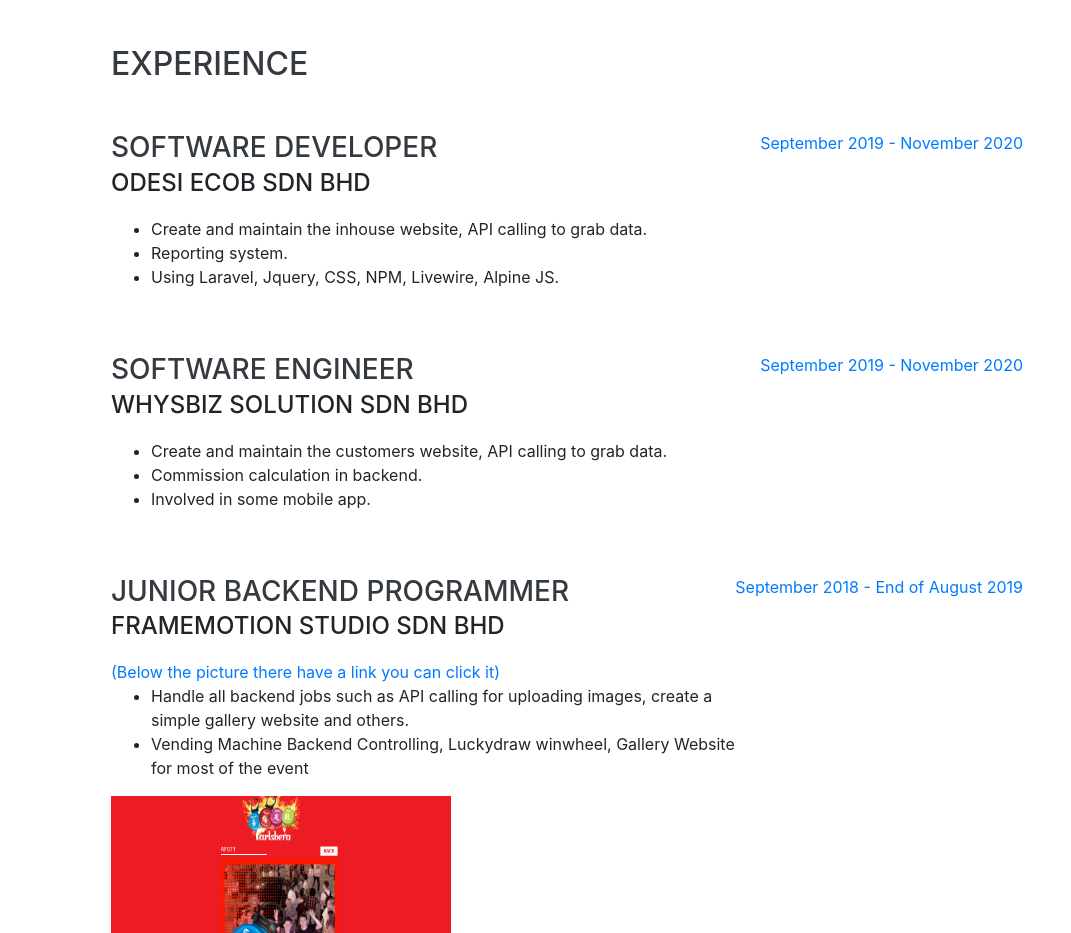
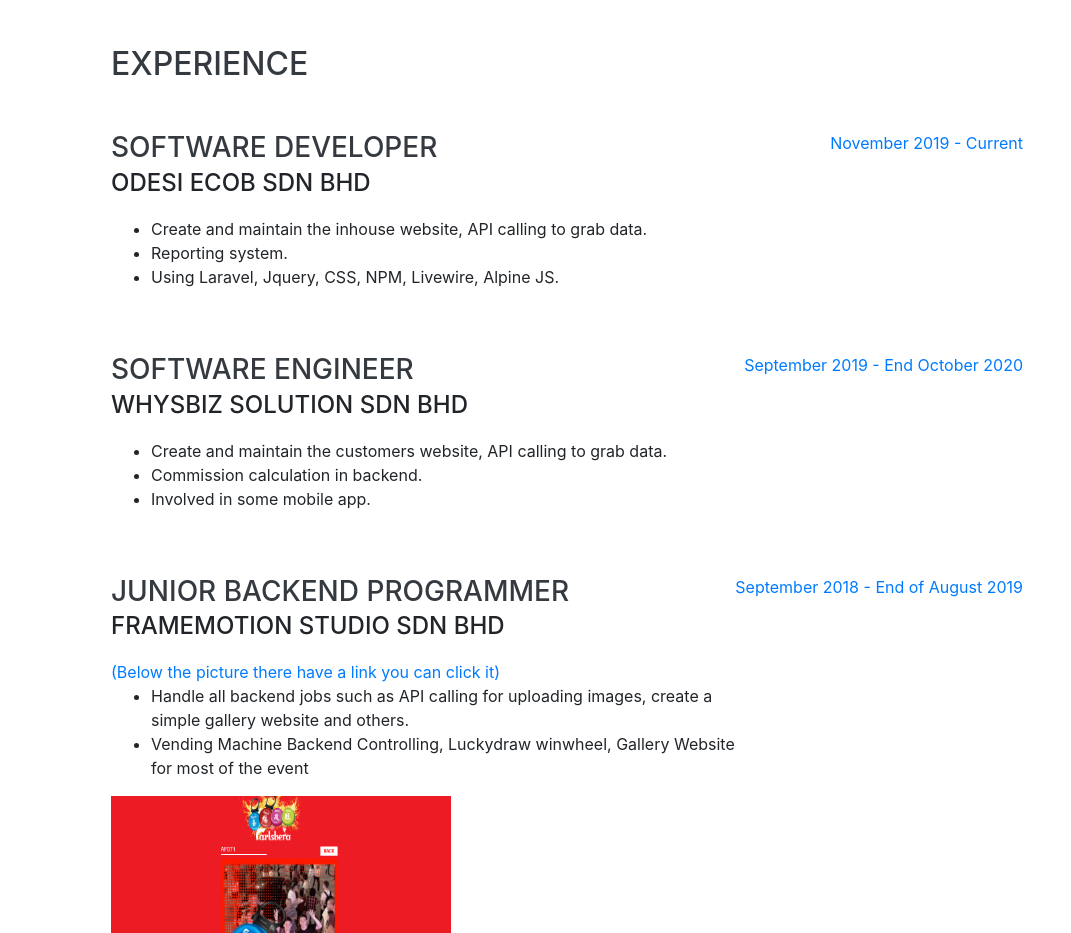
Before and after one commit to chinyeep123/chinyeep123.github.io, a website with bundled scripts: page index.html in a window 1280 px wide. Shown: the part 804-1737 px from the top of the page, without its empty margins (209-1280 px from the left). Built offline with nearby package versions, Linux system fonts and the light colour scheme; a web font is replaced by a local one.

Commit message:
add file

```diff
--- a/index.html
+++ b/index.html
@@ -109,7 +109,7 @@
             </ul>
           </div>
           <div class="resume-date text-md-right">
-            <span class="text-primary">September 2019 - November 2020</span>
+            <span class="text-primary">November 2019 - Current</span>
           </div>
         </div>
 
@@ -124,7 +124,7 @@
             </ul>
           </div>
           <div class="resume-date text-md-right">
-            <span class="text-primary">September 2019 - November 2020</span>
+            <span class="text-primary">September 2019 - End October 2020</span>
           </div>
         </div>
 
```
